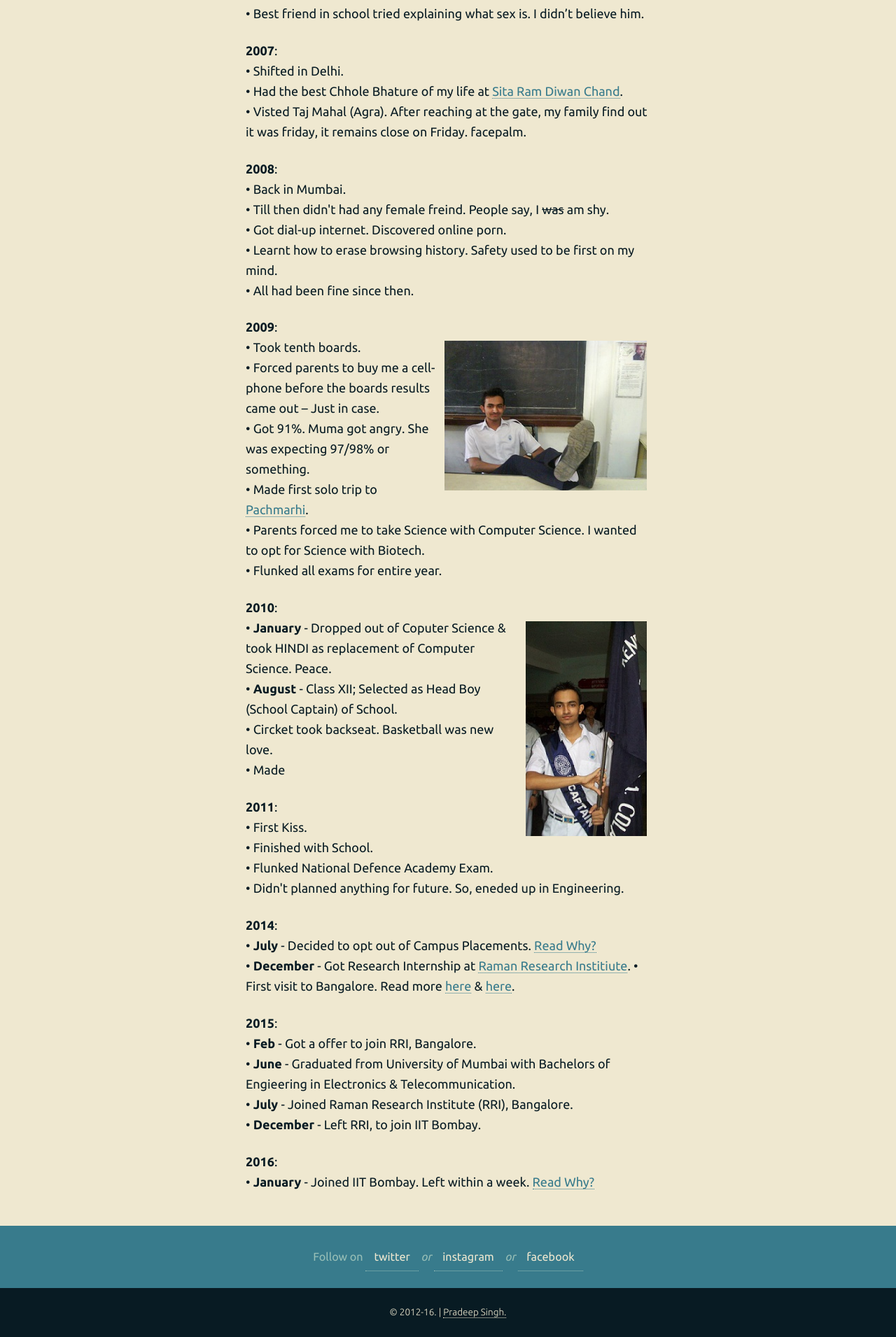
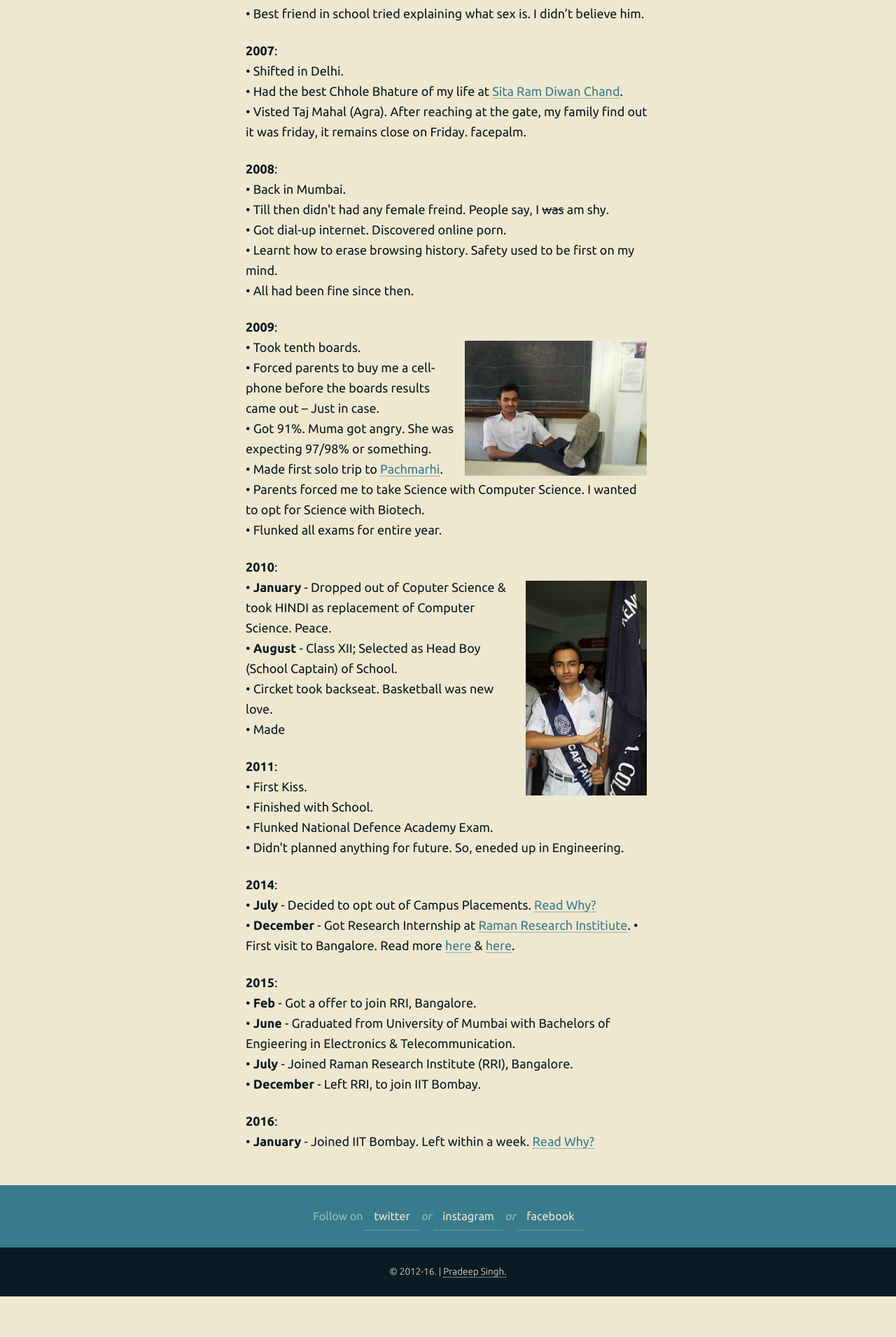
Before and after one commit to 93notes/93notes.github.io, a Jekyll site: the page built from timeline.html, in a window 1280 px wide. Shown: the part 1768-3679 px from the top of the page at 70% size. Built offline with Jekyll 4.4.1, drawn with Linux system fonts in a browser that asks for light colours; nearby versions of some CDN libraries; after the commit the page ends 3621 px from its top, so only the background shows below that.

Commit message:
Update timeline.html

```diff
--- a/timeline.html
+++ b/timeline.html
@@ -115,7 +115,7 @@ I almost died (although there were more than 100 people around). I hate him for
 
 <p>
 <strong>2009</strong>: </br>
-<img width="50%" src="/images/personal/school-days.jpg" alt="School Days"/>
+<img width="45%" src="/images/personal/school-days.jpg" alt="School Days"/>
 &bull; Took tenth boards. </br>
 &bull; Forced parents to buy me a cell-phone before the boards results came out – Just in case. </br>
 &bull; Got 91%. Muma got angry. She was expecting 97/98% or something. </br>
```
